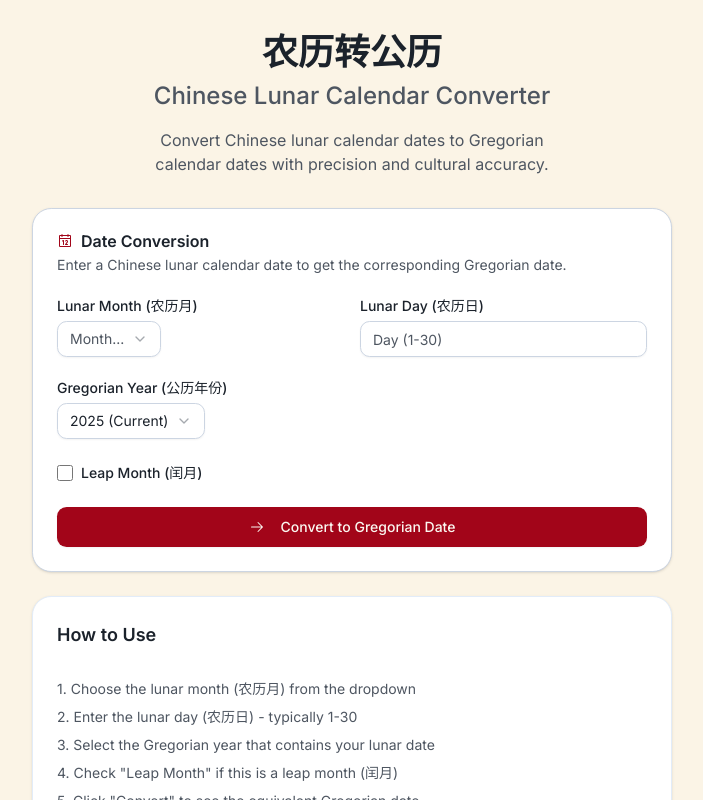
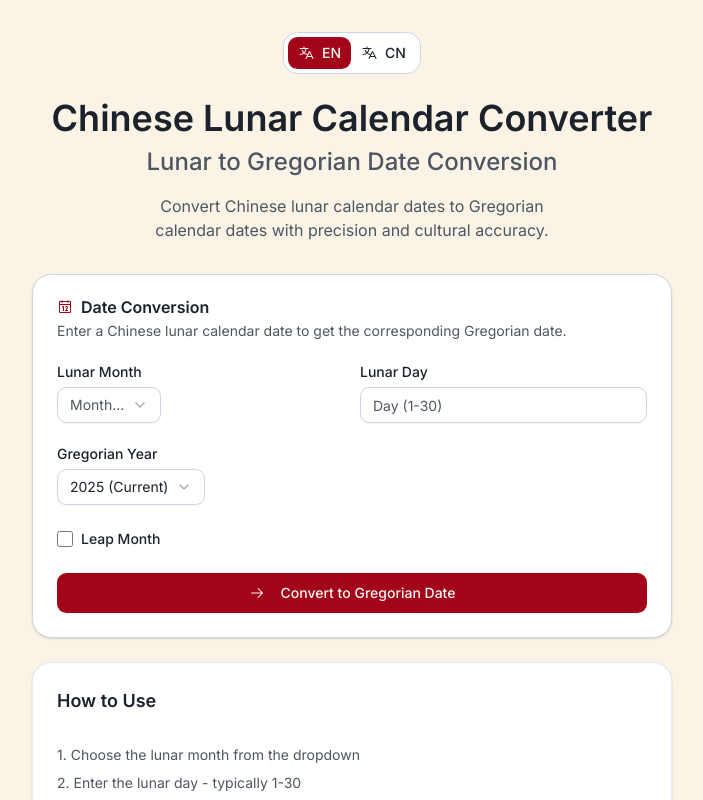
Before and after one commit to comeredon/lunar-date-converter, a React (Vite) app: page / in a window 1280 px wide. Shown: the top 800 px of the page, without its empty margins (288-991 px from the left). Built offline with nearby package versions, Linux system fonts and the light colour scheme.

Commit message:
Generated by Spark: I would like the app to have 2 pages on called EN  only in english ) and one called CN only in chinese

```diff
--- a/src/App.tsx
+++ b/src/App.tsx
@@ -6,10 +6,11 @@ import { Input } from "@/components/ui/input"
 import { Label } from "@/components/ui/label"
 import { Select, SelectContent, SelectItem, SelectTrigger, SelectValue } from "@/components/ui/select"
 import { Alert, AlertDescription } from "@/components/ui/alert"
-import { Calendar, ArrowRight } from "@phosphor-icons/react"
+import { Calendar, ArrowRight, Translate } from "@phosphor-icons/react"
 
 function App() {
   const currentYear = new Date().getFullYear()
+  const [language, setLanguage] = useState<'EN' | 'CN'>('EN')
   const [year, setYear] = useState<string>(currentYear.toString())
   const [lunarMonth, setLunarMonth] = useState<string>("")
   const [lunarDay, setLunarDay] = useState<string>("")
@@ -29,7 +30,7 @@ function App() {
 
     // Validate inputs
     if (!year || !lunarMonth || !lunarDay) {
-      setError("Please fill in all fields")
+      setError(language === 'EN' ? "Please fill in all fields" : "请填写所有字段")
       return
     }
 
@@ -39,17 +40,19 @@ function App() {
 
     // Validate ranges
     if (yearNum < currentYear || yearNum > currentYear + 20) {
-      setError(`Year must be between ${currentYear} and ${currentYear + 20}`)
+      setError(language === 'EN' ?
+        `Year must be between ${currentYear} and ${currentYear + 20}` :
+        `年份必须在${currentYear}年到${currentYear + 20}年之间`)
       return
     }
 
     if (monthNum < 1 || monthNum > 12) {
-      setError("Month must be between 1 and 12")
+      setError(language === 'EN' ? "Month must be between 1 and 12" : "月份必须在1到12之间")
       return
     }
 
     if (dayNum < 1 || dayNum > 30) {
-      setError("Day must be between 1 and 30")
+      setError(language === 'EN' ? "Day must be between 1 and 30" : "日期必须在1到30之间")
       return
     }
 
@@ -62,7 +65,9 @@ function App() {
       const solar = lunar.getSolar()
       setResult(solar)
     } catch (err) {
-      setError("Invalid lunar date. Please check your input values.")
+      setError(language === 'EN' ?
+        "Invalid lunar date. Please check your input values." :
+        "无效的农历日期。请检查您的输入值。")
     }
   }
 
@@ -76,17 +81,54 @@ function App() {
   return (
     <div className="min-h-screen bg-background">
       <div className="container mx-auto px-4 py-8 max-w-2xl">
+        {/* Language Navigation */}
+        <div className="flex justify-center mb-6">
+          <div className="flex bg-card border border-border rounded-lg p-1">
+            <Button
+              variant={language === 'EN' ? 'default' : 'ghost'}
+              size="sm"
+              onClick={() => setLanguage('EN')}
+              className="flex items-center gap-2"
+            >
+              <Translate size={16} />
+              EN
+            </Button>
+            <Button
+              variant={language === 'CN' ? 'default' : 'ghost'}
+              size="sm"
+              onClick={() => setLanguage('CN')}
+              className="flex items-center gap-2"
+            >
+              <Translate size={16} />
+              CN
+            </Button>
+          </div>
+        </div>
+
         {/* Header */}
         <div className="text-center mb-8">
           <h1 className="text-4xl font-display font-semibold text-foreground mb-2">
-            农历转公历
+            {language === 'EN' ? 'Chinese Lunar Calendar Converter' : '农历转公历'}
           </h1>
+          {language === 'EN' ? (
+            <>
               <h2 className="text-2xl font-display font-medium text-muted-foreground mb-4">
-            Chinese Lunar Calendar Converter
+                Lunar to Gregorian Date Conversion
               </h2>
               <p className="text-muted-foreground max-w-md mx-auto">
                 Convert Chinese lunar calendar dates to Gregorian calendar dates with precision and cultural accuracy.
               </p>
+            </>
+          ) : (
+            <>
+              <h2 className="text-2xl font-display font-medium text-muted-foreground mb-4">
+                中国农历日期转换器
+              </h2>
+              <p className="text-muted-foreground max-w-md mx-auto">
+                精确地将中国农历日期转换为公历日期，保持文化准确性。
+              </p>
+            </>
+          )}
         </div>
 
         {/* Main Converter Card */}
@@ -94,25 +136,33 @@ function App() {
           <CardHeader>
             <CardTitle className="flex items-center gap-2">
               <Calendar className="text-primary" />
-              Date Conversion
+              {language === 'EN' ? 'Date Conversion' : '日期转换'}
             </CardTitle>
             <CardDescription>
-              Enter a Chinese lunar calendar date to get the corresponding Gregorian date.
+              {language === 'EN' ?
+                'Enter a Chinese lunar calendar date to get the corresponding Gregorian date.' :
+                '输入中国农历日期以获取相应的公历日期。'
+              }
             </CardDescription>
           </CardHeader>
           <CardContent className="space-y-6">
             <div className="grid grid-cols-1 md:grid-cols-2 gap-4">
               {/* Month Selection */}
               <div className="space-y-2">
-                <Label htmlFor="month">Lunar Month (农历月)</Label>
+                <Label htmlFor="month">
+                  {language === 'EN' ? 'Lunar Month' : '农历月'}
+                </Label>
                 <Select value={lunarMonth} onValueChange={setLunarMonth}>
                   <SelectTrigger id="month">
-                    <SelectValue placeholder="Month..." />
+                    <SelectValue placeholder={language === 'EN' ? 'Month...' : '选择月份...'} />
                   </SelectTrigger>
                   <SelectContent>
                     {months.map((m) => (
                       <SelectItem key={m} value={m.toString()}>
-                        {formatChineseNumbers(m)}月 ({m})
+                        {language === 'EN' ?
+                          `Month ${m} (${formatChineseNumbers(m)}月)` :
+                          `${formatChineseNumbers(m)}月 (${m})`
+                        }
                       </SelectItem>
                     ))}
                   </SelectContent>
@@ -121,7 +171,9 @@ function App() {
 
               {/* Day Input */}
               <div className="space-y-2">
-                <Label htmlFor="day">Lunar Day (农历日)</Label>
+                <Label htmlFor="day">
+                  {language === 'EN' ? 'Lunar Day' : '农历日'}
+                </Label>
                 <Input
                   id="day"
                   type="number"
@@ -129,22 +181,24 @@ function App() {
                   max="30"
                   value={lunarDay}
                   onChange={(e) => setLunarDay(e.target.value)}
-                  placeholder="Day (1-30)"
+                  placeholder={language === 'EN' ? 'Day (1-30)' : '日期 (1-30)'}
                 />
               </div>
             </div>
 
             {/* Year Selection */}
             <div className="space-y-2">
-              <Label htmlFor="year">Gregorian Year (公历年份)</Label>
+              <Label htmlFor="year">
+                {language === 'EN' ? 'Gregorian Year' : '公历年份'}
+              </Label>
               <Select value={year} onValueChange={setYear}>
                 <SelectTrigger id="year">
-                  <SelectValue placeholder="Select year..." />
+                  <SelectValue placeholder={language === 'EN' ? 'Select year...' : '选择年份...'} />
                 </SelectTrigger>
                 <SelectContent>
                   {years.map((y) => (
                     <SelectItem key={y} value={y.toString()}>
-                      {y} {y === currentYear && "(Current)"}
+                      {y} {y === currentYear && (language === 'EN' ? '(Current)' : '(当前)')}
                     </SelectItem>
                   ))}
                 </SelectContent>
@@ -161,7 +215,7 @@ function App() {
                 className="h-4 w-4 text-primary border-border rounded focus:ring-primary"
               />
               <Label htmlFor="leap-month" className="text-sm">
-                Leap Month (闰月)
+                {language === 'EN' ? 'Leap Month' : '闰月'}
               </Label>
             </div>
 
@@ -172,7 +226,7 @@ function App() {
               size="lg"
             >
               <ArrowRight className="mr-2" />
-              Convert to Gregorian Date
+              {language === 'EN' ? 'Convert to Gregorian Date' : '转换为公历日期'}
             </Button>
 
             {/* Error Display */}
@@ -188,13 +242,17 @@ function App() {
         {result && (
           <Card className="border-accent/20 bg-accent/5">
             <CardHeader>
-              <CardTitle className="text-accent-foreground">Conversion Result</CardTitle>
+              <CardTitle className="text-accent-foreground">
+                {language === 'EN' ? 'Conversion Result' : '转换结果'}
+              </CardTitle>
             </CardHeader>
             <CardContent className="space-y-4">
               <div className="grid grid-cols-1 md:grid-cols-2 gap-6">
                 {/* Lunar Date Display */}
                 <div className="space-y-2">
-                  <h3 className="font-semibold text-foreground">Chinese Lunar Date</h3>
+                  <h3 className="font-semibold text-foreground">
+                    {language === 'EN' ? 'Chinese Lunar Date' : '中国农历日期'}
+                  </h3>
                   <div className="text-2xl font-display font-medium text-primary">
                     {year}年 {isLeapMonth && "闰"}{formatChineseNumbers(parseInt(lunarMonth))}月 {formatChineseNumbers(parseInt(lunarDay))}日
                   </div>
@@ -205,12 +263,15 @@ function App() {
 
                 {/* Gregorian Date Display */}
                 <div className="space-y-2">
-                  <h3 className="font-semibold text-foreground">Gregorian Date</h3>
+                  <h3 className="font-semibold text-foreground">
+                    {language === 'EN' ? 'Gregorian Date' : '公历日期'}
+                  </h3>
                   <div className="text-2xl font-display font-medium text-accent-foreground">
                     {result.toFullString()}
                   </div>
                   <div className="text-sm text-muted-foreground">
-                    {new Date(result.getYear(), result.getMonth() - 1, result.getDay()).toLocaleDateString('en-US', {
+                    {new Date(result.getYear(), result.getMonth() - 1, result.getDay()).toLocaleDateString(
+                      language === 'EN' ? 'en-US' : 'zh-CN', {
                       weekday: 'long',
                       year: 'numeric',
                       month: 'long',
@@ -222,19 +283,32 @@ function App() {
 
               {/* Additional Information */}
               <div className="pt-4 border-t border-border">
-                <h4 className="font-medium text-foreground mb-2">Additional Information</h4>
+                <h4 className="font-medium text-foreground mb-2">
+                  {language === 'EN' ? 'Additional Information' : '附加信息'}
+                </h4>
                 <div className="grid grid-cols-1 md:grid-cols-3 gap-4 text-sm">
                   <div>
-                    <span className="text-muted-foreground">Lunar Year:</span>
+                    <span className="text-muted-foreground">
+                      {language === 'EN' ? 'Lunar Year:' : '农历年份：'}
+                    </span>
                     <div className="font-medium">{result.getLunar().getYearInChinese()}</div>
                   </div>
                   <div>
-                    <span className="text-muted-foreground">Zodiac:</span>
+                    <span className="text-muted-foreground">
+                      {language === 'EN' ? 'Zodiac:' : '生肖：'}
+                    </span>
                     <div className="font-medium">{result.getLunar().getYearShengXiao()}</div>
                   </div>
                   <div>
-                    <span className="text-muted-foreground">Day of Week:</span>
-                    <div className="font-medium">{result.getWeekInChinese()}</div>
+                    <span className="text-muted-foreground">
+                      {language === 'EN' ? 'Day of Week:' : '星期：'}
+                    </span>
+                    <div className="font-medium">
+                      {language === 'EN' ?
+                        new Date(result.getYear(), result.getMonth() - 1, result.getDay()).toLocaleDateString('en-US', { weekday: 'long' }) :
+                        result.getWeekInChinese()
+                      }
+                    </div>
                   </div>
                 </div>
               </div>
@@ -245,17 +319,34 @@ function App() {
         {/* Instructions */}
         <Card className="mt-6 border-muted">
           <CardHeader>
-            <CardTitle className="text-lg">How to Use</CardTitle>
+            <CardTitle className="text-lg">
+              {language === 'EN' ? 'How to Use' : '使用方法'}
+            </CardTitle>
           </CardHeader>
           <CardContent className="text-sm text-muted-foreground space-y-2">
-            <p>1. Choose the lunar month (农历月) from the dropdown</p>
-            <p>2. Enter the lunar day (农历日) - typically 1-30</p>
+            {language === 'EN' ? (
+              <>
+                <p>1. Choose the lunar month from the dropdown</p>
+                <p>2. Enter the lunar day - typically 1-30</p>
                 <p>3. Select the Gregorian year that contains your lunar date</p>
-            <p>4. Check "Leap Month" if this is a leap month (闰月)</p>
+                <p>4. Check "Leap Month" if this is a leap month</p>
                 <p>5. Click "Convert" to see the equivalent Gregorian date</p>
                 <p className="pt-2 text-xs">
                   <strong>Note:</strong> This converter supports dates from {currentYear} to {currentYear + 20} and follows traditional Chinese lunar calendar calculations.
                 </p>
+              </>
+            ) : (
+              <>
+                <p>1. 从下拉菜单中选择农历月份</p>
+                <p>2. 输入农历日期 - 通常为1-30</p>
+                <p>3. 选择包含您农历日期的公历年份</p>
+                <p>4. 如果是闰月请勾选"闰月"</p>
+                <p>5. 点击"转换"查看相应的公历日期</p>
+                <p className="pt-2 text-xs">
+                  <strong>注意：</strong> 此转换器支持{currentYear}年到{currentYear + 20}年的日期，遵循传统中国农历计算方法。
+                </p>
+              </>
+            )}
           </CardContent>
         </Card>
       </div>
```
Lines whose indentation alone changed are shown as unchanged.
